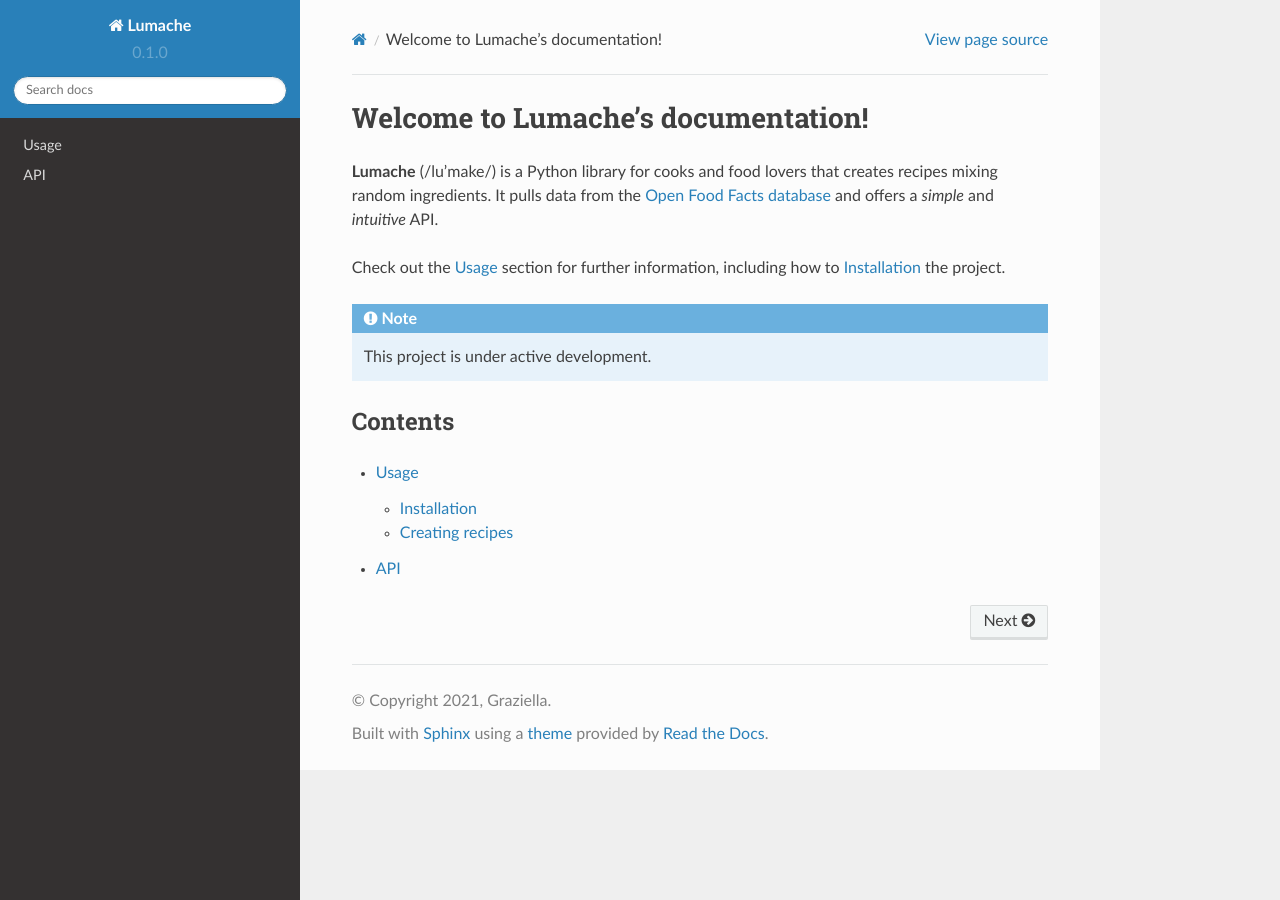
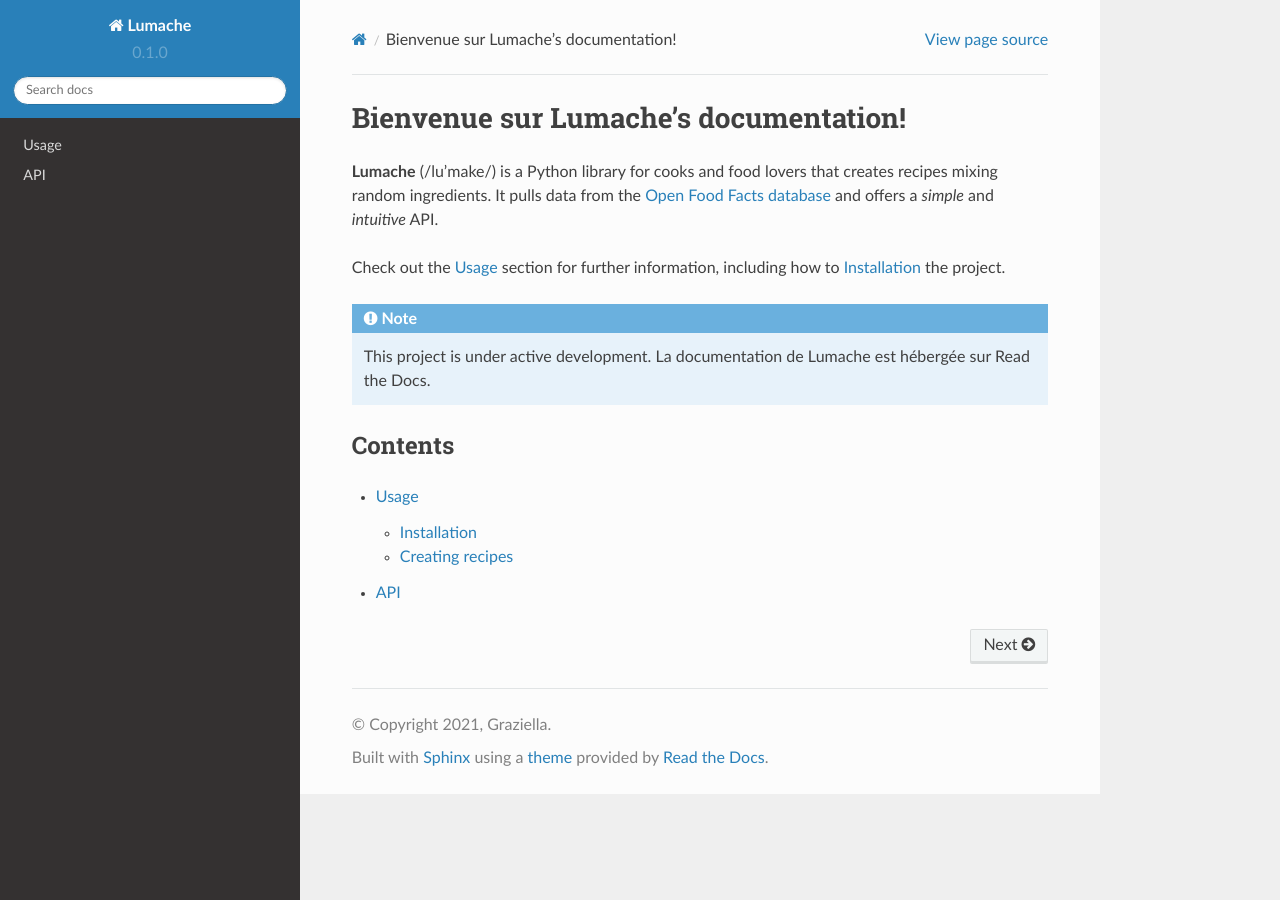
Before and after one commit to Slb59/test-rtd, a Sphinx documentation site: the page built from docs/source/index.rst, in a window 1280 px wide. Built offline with Sphinx 7.4.7 and the Read the Docs theme 2.0.0, drawn with Linux system fonts in a browser that asks for light colours.

Commit message:
Update index.rst
Ajout de textes en français

```diff
--- a/docs/source/index.rst
+++ b/docs/source/index.rst
@@ -1,4 +1,4 @@
-Welcome to Lumache's documentation!
+Bienvenue sur Lumache's documentation!
 ===================================
 
 **Lumache** (/lu'make/) is a Python library for cooks and food lovers
@@ -12,6 +12,7 @@ how to :ref:`installation` the project.
 .. note::
 
    This project is under active development.
+   La documentation de Lumache est hébergée sur Read the Docs.
 
 Contents
 --------
```
